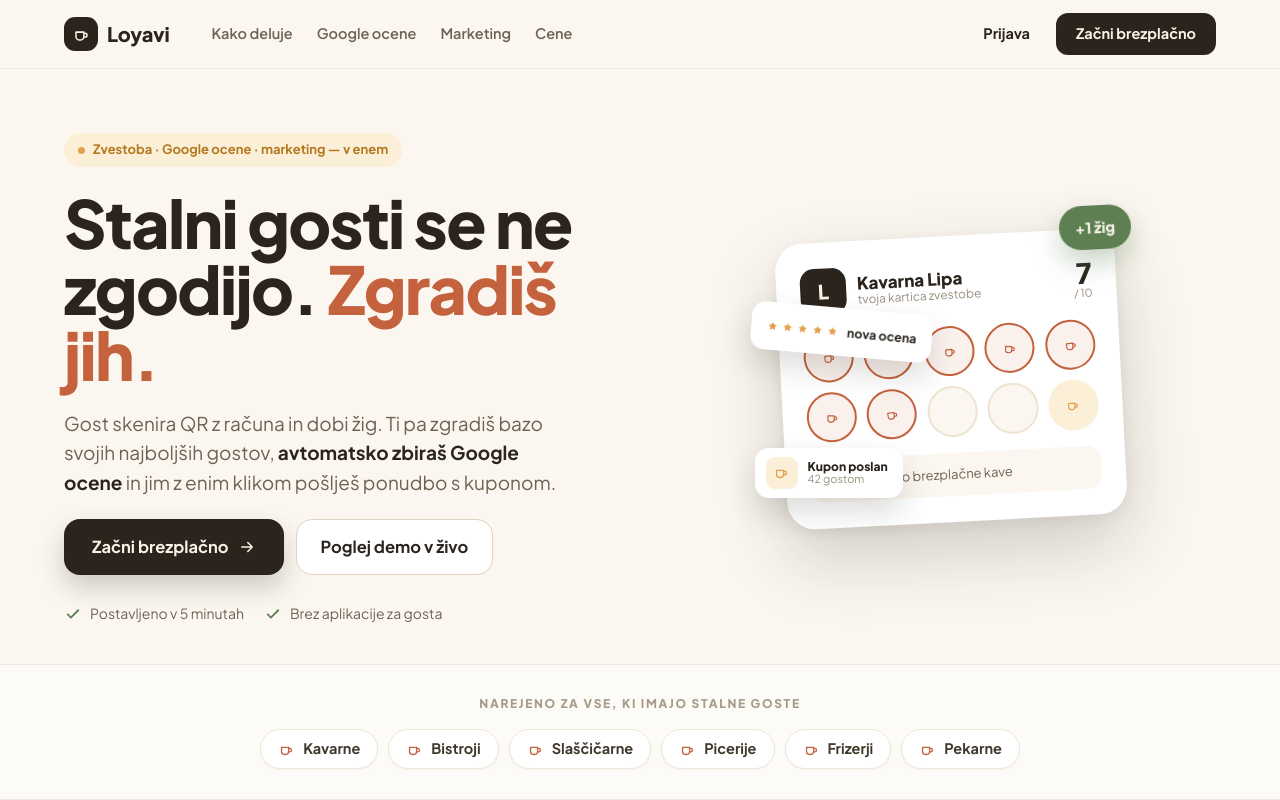
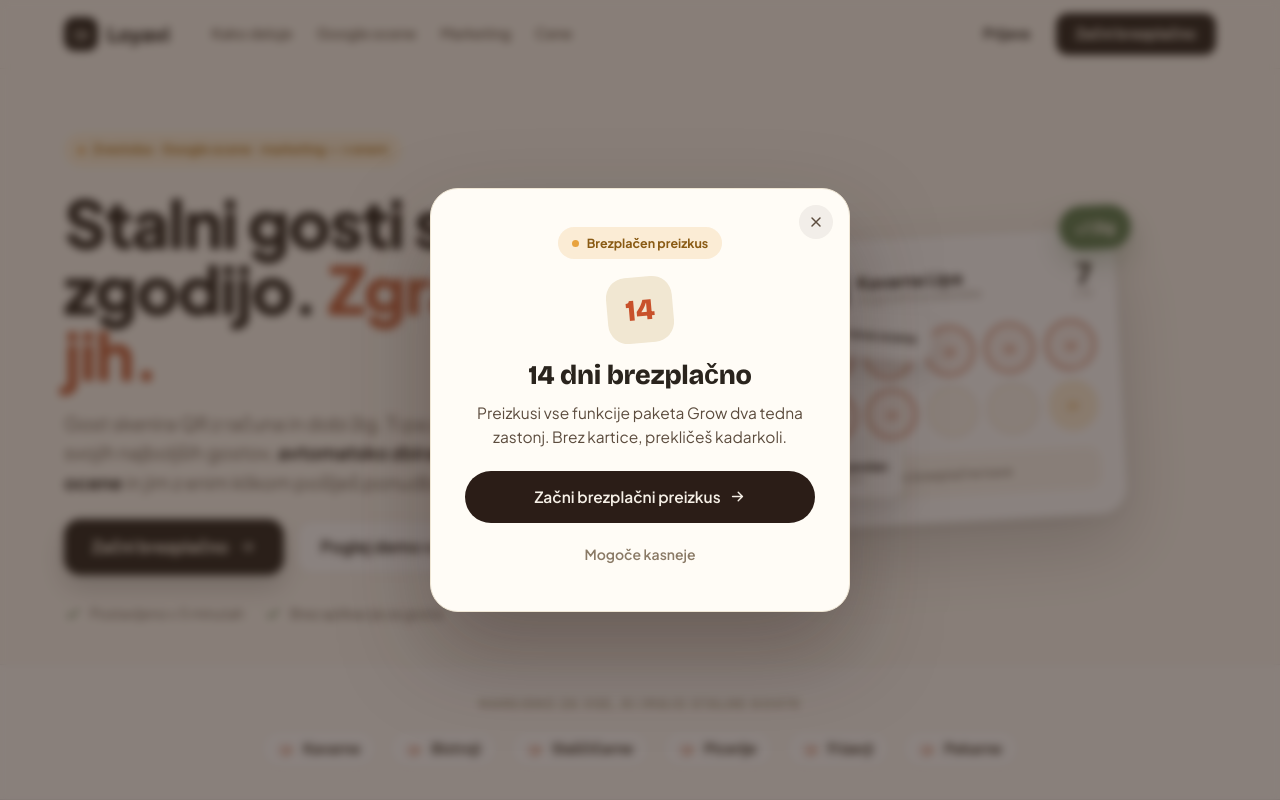
Before and after one commit to ttin93/LoyaltiAPP, a Next.js app: page / in a window 1280 px wide. Shown: the top 800 px of the page. Built offline with nearby package versions, Linux system fonts and the light colour scheme; no server answers.

Commit message:
Landing: 14-day trial popup (shows to logged-out visitors on every load)
Co-Authored-By: Claude Opus 4.8 <noreply@anthropic.com>

```diff
--- /dev/null
+++ b/app/components/TrialPopup.tsx
@@ -0,0 +1,63 @@
+"use client";
+
+import { useEffect, useState } from "react";
+import Link from "next/link";
+import { createBrowserSupabase } from "@/lib/supabase/ssrClient";
+
+// 14-dnevni trial popup (dizajn iz Landing.dc.html). Prikaže se ob VSAKEM obisku
+// (brez shranjevanja) — a SAMO neprijavljenim. Prijavljeni ga ne vidijo.
+const JAK = "var(--font-jakarta), sans-serif";
+
+export default function TrialPopup() {
+  const [show, setShow] = useState(false);
+
+  useEffect(() => {
+    let active = true;
+    let timer: ReturnType<typeof setTimeout> | undefined;
+    createBrowserSupabase()
+      .auth.getUser()
+      .then(({ data }) => {
+        if (!active) return;
+        if (data.user) return; // prijavljen → nikoli ne pokaži
+        timer = setTimeout(() => { if (active) setShow(true); }, 900);
+      })
+      .catch(() => {});
+    return () => { active = false; if (timer) clearTimeout(timer); };
+  }, []);
+
+  if (!show) return null;
+  const close = () => setShow(false);
+
+  return (
+    <div
+      onClick={close}
+      style={{ position: "fixed", inset: 0, zIndex: 200, display: "flex", alignItems: "center", justifyContent: "center", padding: 24, background: "rgba(43,29,23,0.55)", backdropFilter: "blur(4px)", WebkitBackdropFilter: "blur(4px)", animation: "loyaviPopfade 0.25s ease", fontFamily: JAK }}
+    >
+      <style>{`@keyframes loyaviPopfade{from{opacity:0}to{opacity:1}}@keyframes loyaviPoprise{from{opacity:0;transform:translateY(18px) scale(0.96)}to{opacity:1;transform:translateY(0) scale(1)}}`}</style>
+      <div
+        onClick={(e) => e.stopPropagation()}
+        style={{ position: "relative", width: "100%", maxWidth: 420, background: "#FFFCF6", border: "1px solid #EFE6D4", borderRadius: 28, padding: "38px 34px 34px", boxShadow: "0 40px 90px rgba(43,29,23,0.35)", animation: "loyaviPoprise 0.32s cubic-bezier(0.22,1,0.36,1)", textAlign: "center" }}
+      >
+        <button onClick={close} aria-label="Zapri" style={{ position: "absolute", top: 16, right: 16, width: 34, height: 34, borderRadius: "50%", border: "none", background: "rgba(43,29,23,0.06)", color: "#5C4C3E", fontSize: 18, cursor: "pointer", display: "flex", alignItems: "center", justifyContent: "center" }}>
+          <svg width="16" height="16" viewBox="0 0 24 24" style={{ fill: "none", stroke: "currentColor", strokeWidth: 2.2, strokeLinecap: "round", strokeLinejoin: "round" }}><path d="M6 6l12 12M18 6L6 18" /></svg>
+        </button>
+        <div style={{ display: "inline-flex", alignItems: "center", gap: 8, height: 32, padding: "0 14px", borderRadius: 999, background: "rgba(232,162,61,0.18)", color: "#8A5B14", fontSize: 12.5, fontWeight: 700, marginBottom: 18 }}>
+          <span style={{ width: 7, height: 7, borderRadius: "50%", background: "#E8A23D" }} />
+          Brezplačen preizkus
+        </div>
+        <div style={{ width: 66, height: 66, margin: "0 auto 18px", borderRadius: 20, background: "#F1E7D2", display: "flex", alignItems: "center", justifyContent: "center", transform: "rotate(-5deg)" }}>
+          <span className="font-display" style={{ fontWeight: 800, fontSize: 30, color: "#C8512B" }}>14</span>
+        </div>
+        <h3 className="font-display" style={{ margin: "0 0 10px", fontWeight: 800, fontSize: 27, lineHeight: 1.08, letterSpacing: "-0.01em", color: "#2A241D" }}>14 dni brezplačno</h3>
+        <p style={{ margin: "0 0 22px", fontSize: 15.5, lineHeight: 1.55, color: "#5C4C3E" }}>Preizkusi vse funkcije paketa Grow dva tedna zastonj. Brez kartice, prekličeš kadarkoli.</p>
+        <div style={{ display: "flex", flexDirection: "column", gap: 10 }}>
+          <Link href="/partner" onClick={close} style={{ height: 52, borderRadius: 999, background: "#2B1D17", color: "#F5EFE6", fontSize: 15.5, fontWeight: 600, display: "flex", alignItems: "center", justifyContent: "center", gap: 8, textDecoration: "none" }}>
+            Začni brezplačni preizkus
+            <svg width="17" height="17" viewBox="0 0 24 24" style={{ fill: "none", stroke: "#F5EFE6", strokeWidth: 2, strokeLinecap: "round", strokeLinejoin: "round" }}><path d="M5 12h14M13 6l6 6-6 6" /></svg>
+          </Link>
+          <button onClick={close} style={{ height: 44, borderRadius: 999, border: "none", background: "transparent", color: "#8A7A66", fontSize: 14, fontWeight: 600, cursor: "pointer", fontFamily: JAK }}>Mogoče kasneje</button>
+        </div>
+      </div>
+    </div>
+  );
+}
--- a/app/page.tsx
+++ b/app/page.tsx
@@ -2,6 +2,7 @@ import Link from "next/link";
 import Pricing from "@/app/components/Pricing";
 import { BRAND } from "@/lib/brand";
 import NavAuth from "@/app/components/NavAuth";
+import TrialPopup from "@/app/components/TrialPopup";
 
 const INK = "#2A241D";
 const CREAM = "#FBF7F0";
@@ -122,6 +123,7 @@ function Logo({ size = 34, fs = 20 }: { size?: number; fs?: number }) {
 export default function Home() {
   return (
     <div style={{ background: CREAM, fontFamily: JAK, color: INK, minHeight: "100vh", overflowX: "hidden" }}>
+      <TrialPopup />
       {/* NAV */}
       <div style={{ position: "sticky", top: 0, zIndex: 50, background: "rgba(251,247,240,0.82)", backdropFilter: "blur(14px)", WebkitBackdropFilter: "blur(14px)", borderBottom: "1px solid rgba(42,36,29,0.07)" }}>
         <div className="mx-auto flex items-center gap-3.5" style={{ maxWidth: 1200, height: 68, padding: "0 24px" }}>
```
Also changed, not shown: 1 other file (tests, documents, lock files or other folders).
